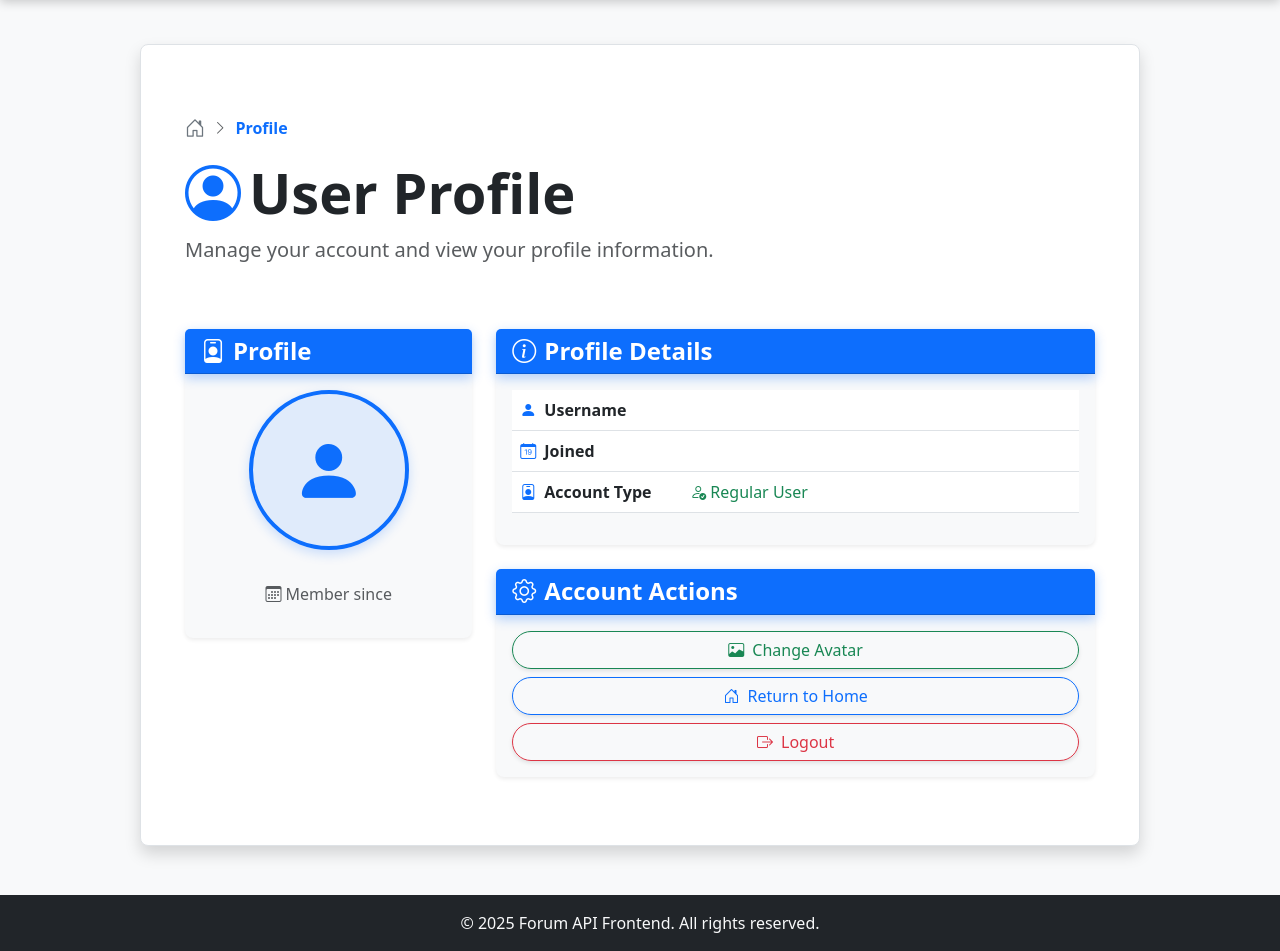
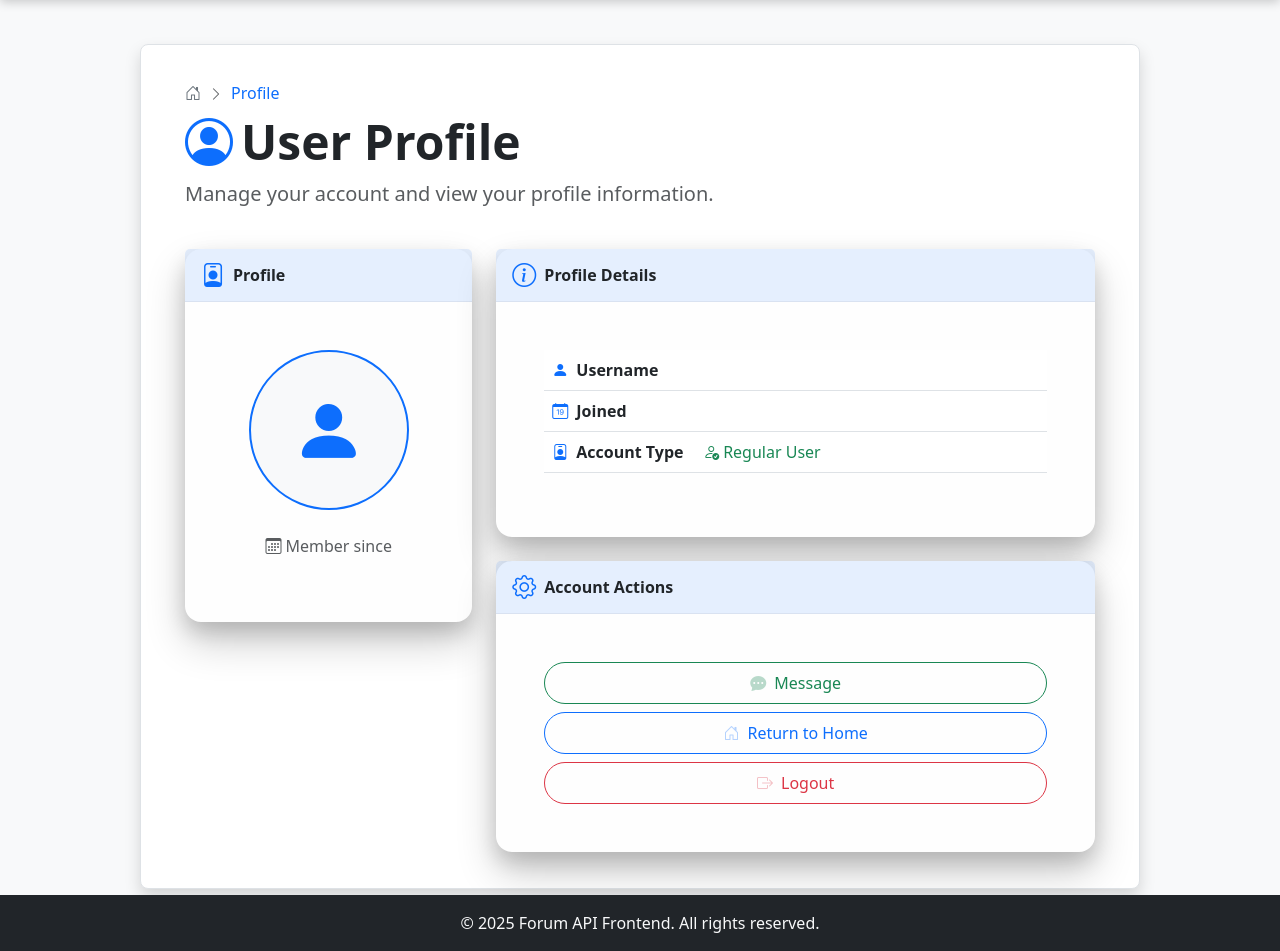
Before and after one commit to fcgith/forum_api_front_end, a FastAPI app: template templates/user_profile.html in a window 1280 px wide. Shown: the part 62-1013 px from the top of the page. Run offline with FastAPI, Linux system fonts and the light colour scheme; the template is opened without the code that fills it, so the values that code supplies are empty; parts of the project's set-up code (start-up, migrations or seed data) failed here and were passed over.

Commit message:
profiles change

```diff
--- a/templates/user_profile.html
+++ b/templates/user_profile.html
@@ -1,18 +1,18 @@
 {% extends 'base.html' %}
 
 {% block content %}
-<div class="container-fluid px-4 py-5">
+<div class="container-fluid px-4 py-3">
     <!-- Breadcrumb and Header -->
-    <div class="row mb-5">
+    <div class="row mb-4">
         <div class="col">
-            <div class="d-flex align-items-center gap-2 mb-3">
-                <a href="/" class="text-secondary text-decoration-none hover-text">
-                    <i class="bi bi-house-door fs-5"></i>
+            <div class="d-flex align-items-center gap-2 mb-2">
+                <a href="/" class="text-secondary text-decoration-none">
+                    <i class="bi bi-house-door"></i>
                 </a>
-                <i class="bi bi-chevron-right text-muted" style="font-size: 0.9rem;"></i>
-                <span class="text-primary fw-semibold">Profile</span>
+                <i class="bi bi-chevron-right text-muted small"></i>
+                <span class="text-primary">Profile</span>
             </div>
-            <h1 class="display-4 fw-bold text-dark">
+            <h1 class="display-5 fw-bold">
                 <i class="bi bi-person-circle text-primary me-2 animate-icon"></i>User Profile
             </h1>
             <p class="lead text-muted">Manage your account and view your profile information.</p>
@@ -22,23 +22,26 @@
     <div class="row">
         <!-- Profile Card -->
         <div class="col-md-4 mb-4">
-            <div class="card border-0 shadow-sm rounded-3 profile-card">
-                <div class="card-header bg-primary text-white shadow-primary">
-                    <h4 class="mb-0 fw-semibold"><i class="bi bi-person-badge me-2"></i>Profile</h4>
+            <div class="card border-0 rounded-4 admin-card">
+                <div class="card-header bg-primary bg-opacity-10">
+                    <div class="d-flex align-items-center gap-2">
+                        <i class="bi bi-person-badge fs-4 text-primary"></i>
+                        <span class="fw-bold">Profile</span>
                     </div>
-                <div class="card-body text-center">
-                    <div class="avatar-container mb-4">
+                </div>
+                <div class="card-body text-center p-4 p-md-5">
+                    <div class="mb-4">
                         {% if profile.avatar %}
-                        <img src="{{ profile.avatar }}" alt="{{ profile.username }}" class="rounded-circle img-fluid profile-avatar" style="width: 160px; height: 160px; object-fit: cover;">
+                        <img src="{{ profile.avatar }}" alt="{{ profile.username }}" class="rounded-circle img-fluid" style="width: 160px; height: 160px; object-fit: cover;">
                         {% else %}
-                        <div class="rounded-circle bg-primary bg-opacity-10 d-flex align-items-center justify-content-center mx-auto profile-avatar" style="width: 160px; height: 160px;">
+                        <div class="rounded-circle bg-light d-flex align-items-center justify-content-center mx-auto" style="width: 160px; height: 160px;">
                             <i class="bi bi-person-fill text-primary" style="font-size: 4.5rem;"></i>
                         </div>
                         {% endif %}
                     </div>
-                    <h3 class="card-title fw-semibold text-dark">{{ profile.username }}</h3>
+                    <h3 class="fw-bold text-dark">{{ profile.username }}</h3>
                     {% if profile.admin > 0 %}
-                    <span class="badge bg-danger rounded-pill px-3 py-2 mt-2 mb-3">
+                    <span class="badge bg-danger rounded-pill px-3 py-2 mt-2 mb-3 hover-box">
                         <i class="bi bi-shield-fill-check me-1"></i>Administrator
                     </span>
                     {% endif %}
@@ -51,26 +54,29 @@
         <!-- Details and Actions -->
         <div class="col-md-8">
             <!-- Profile Details Card -->
-            <div class="card border-0 shadow-sm rounded-3 profile-card mb-4">
-                <div class="card-header bg-primary text-white shadow-primary">
-                    <h4 class="mb-0 fw-semibold"><i class="bi bi-info-circle me-2"></i>Profile Details</h4>
+            <div class="card border-0 rounded-4 admin-card mb-4">
+                <div class="card-header bg-primary bg-opacity-10">
+                    <div class="d-flex align-items-center gap-2">
+                        <i class="bi bi-info-circle fs-4 text-primary"></i>
+                        <span class="fw-bold">Profile Details</span>
                     </div>
-                <div class="card-body">
-                    <table class="table table-hover profile-table align-middle">
+                </div>
+                <div class="card-body p-4 p-md-5">
+                    <table class="table table-hover">
                         <tbody>
-                            <tr class="profile-table-row">
+                            <tr class="hover-box">
                                 <th scope="row" style="width: 30%;">
                                     <i class="bi bi-person-fill me-2 text-primary"></i>Username
                                 </th>
                                 <td class="fw-medium">{{ profile.username }}</td>
                             </tr>
-                            <tr class="profile-table-row">
+                            <tr class="hover-box">
                                 <th scope="row">
                                     <i class="bi bi-calendar-date me-2 text-primary"></i>Joined
                                 </th>
                                 <td class="fw-medium">{{ profile.creation_date }}</td>
                             </tr>
-                            <tr class="profile-table-row">
+                            <tr class="hover-box">
                                 <th scope="row">
                                     <i class="bi bi-person-badge me-2 text-primary"></i>Account Type
                                 </th>
@@ -92,20 +98,23 @@
             </div>
 
             <!-- Account Actions Card -->
-            <div class="card border-0 shadow-sm rounded-3 profile-card">
-                <div class="card-header bg-primary text-white shadow-primary">
-                    <h4 class="mb-0 fw-semibold"><i class="bi bi-gear me-2"></i>Account Actions</h4>
+            <div class="card border-0 rounded-4 admin-card">
+                <div class="card-header bg-primary bg-opacity-10">
+                    <div class="d-flex align-items-center gap-2">
+                        <i class="bi bi-gear fs-4 text-primary"></i>
+                        <span class="fw-bold">Account Actions</span>
                     </div>
-                <div class="card-body">
+                </div>
+                <div class="card-body p-4 p-md-5">
                     <div class="d-grid gap-2">
-                        <a href="/user/profile/avatar" class="btn btn-outline-success rounded-pill px-4 action-btn">
-                            <i class="bi bi-image me-2"></i>Change Avatar
+                        <a href="/conversations/{{ profile.id }}" class="btn btn-outline-success rounded-pill hover-box">
+                            <i class="bi bi-chat-dots-fill me-2 hover-arrow"></i>Message
                         </a>
-                        <a href="/" class="btn btn-outline-primary rounded-pill px-4 action-btn">
-                            <i class="bi bi-house-door me-2"></i>Return to Home
+                        <a href="/" class="btn btn-outline-primary rounded-pill hover-box">
+                            <i class="bi bi-house-door me-2 hover-arrow"></i>Return to Home
                         </a>
-                        <a href="/auth/logout" class="btn btn-outline-danger rounded-pill px-4 action-btn">
-                            <i class="bi bi-box-arrow-right me-2"></i>Logout
+                        <a href="/auth/logout" class="btn btn-outline-danger rounded-pill hover-box">
+                            <i class="bi bi-box-arrow-right me-2 hover-arrow"></i>Logout
                         </a>
                     </div>
                 </div>
@@ -115,73 +124,67 @@
 </div>
 
 <style>
-    /* Hover effects for breadcrumb links */
-    .hover-text:hover {
-        color: #0d6efd !important;
-        transition: color 0.3s ease;
+/* Admin card styling */
+.admin-card {
+    background-color: #fefefe;
+    animation: fadeIn 0.5s ease-in-out;
+    box-shadow: 0 20px 40px rgba(0, 0, 0, 0.2), 0 10px 20px rgba(0, 0, 0, 0.15);
+    transition: all 0.3s ease;
 }
 
-    /* Card styling */
-    .profile-card {
-        background-color: #f8f9fa;
-        border-left: 4px solid #0d6efd;
-        transition: transform 0.3s ease, box-shadow 0.3s ease;
-        animation: fadeIn 0.5s ease-in-out;
+.admin-card:hover {
+    box-shadow: 0 30px 60px rgba(0, 0, 0, 0.25), 0 15px 25px rgba(0, 0, 0, 0.2);
+    transform: translateY(-10px);
 }
 
-    .profile-card:hover {
-        transform: translateX(5px);
-        box-shadow: 0 4px 8px rgba(0, 0, 0, 0.1) !important;
-    }
-
-    /* Primary shadow for card headers */
-    .shadow-primary {
-        box-shadow: 0 4px 12px rgba(13, 110, 253, 0.3) !important;
-    }
-
-    /* Avatar styling */
-    .avatar-container {
-        position: relative;
-        display: inline-block;
-    }
-
-    .profile-avatar {
-        border: 4px solid #0d6efd;
-        box-shadow: 0 4px 12px rgba(13, 110, 253, 0.2);
-        transition: transform 0.3s ease, box-shadow 0.3s ease;
-    }
-
-    .profile-avatar:hover {
-        transform: scale(1.05);
-        box-shadow: 0 6px 16px rgba(13, 110, 253, 0.3);
+/* Card header styling */
+.card-header {
+    background-color: rgba(13, 110, 253, 0.1);
+    border-bottom: 1px solid rgba(0, 0, 0, 0.05);
 }
 
 /* Table styling */
-    .profile-table {
+.table {
     background-color: #f8f9fa;
 }
 
-    .profile-table-row {
-        transition: background-color 0.3s ease;
-    }
-
-    .profile-table-row:hover {
+.table tr:hover {
     background-color: rgba(13, 110, 253, 0.05);
 }
 
 /* Button styling */
-    .action-btn {
+.btn-outline-success, .btn-outline-primary, .btn-outline-danger {
+    padding: 0.5rem 1rem;
+    font-size: 1rem;
     transition: all 0.3s ease;
-        box-shadow: 0 2px 4px rgba(0, 0, 0, 0.1);
 }
 
-    .action-btn:hover {
+.btn-outline-success:hover, .btn-outline-primary:hover, .btn-outline-danger:hover {
     transform: translateY(-2px);
     box-shadow: 0 4px 8px rgba(0, 0, 0, 0.15);
-        background-color: rgba(13, 110, 253, 0.05);
 }
 
-    /* Animation for header icon */
+/* Badge styling */
+.badge {
+    transition: all 0.3s ease;
+}
+
+.badge:hover {
+    transform: translateY(-2px);
+    box-shadow: 0 4px 8px rgba(0, 0, 0, 0.15);
+}
+
+/* Avatar styling */
+.rounded-circle {
+    border: 2px solid #0d6efd;
+    transition: all 0.3s ease;
+}
+
+.rounded-circle:hover {
+    transform: scale(1.05);
+}
+
+/* Icon animations */
 .animate-icon {
     animation: pulse 2s infinite;
 }
@@ -192,25 +195,25 @@
     100% { transform: scale(1); }
 }
 
-    /* Fade-in animation */
-    @keyframes fadeIn {
-        from {
-            opacity: 0;
-            transform: translateY(10px);
+.hover-box:hover .hover-arrow {
+    opacity: 1;
+    transform: translateX(3px);
+    transition: all 0.3s ease;
 }
-        to {
-            opacity: 1;
-            transform: translateY(0);
-        }
+
+.hover-arrow {
+    transition: all 0.3s ease;
+    opacity: 0.3;
 }
 
 /* Responsive adjustments */
 @media (max-width: 768px) {
-        .profile-card {
+    .btn-outline-success, .btn-outline-primary, .btn-outline-danger {
+        width: 100%;
+        padding: 0.75rem;
+    }
+    .card {
         margin-bottom: 1.5rem;
-        }
-        .action-btn {
-            width: 100%;
     }
 }
 </style>
```
Also changed, not shown: templates/profile.html (+18 -17 lines). Lines whose indentation alone changed are shown as unchanged.
